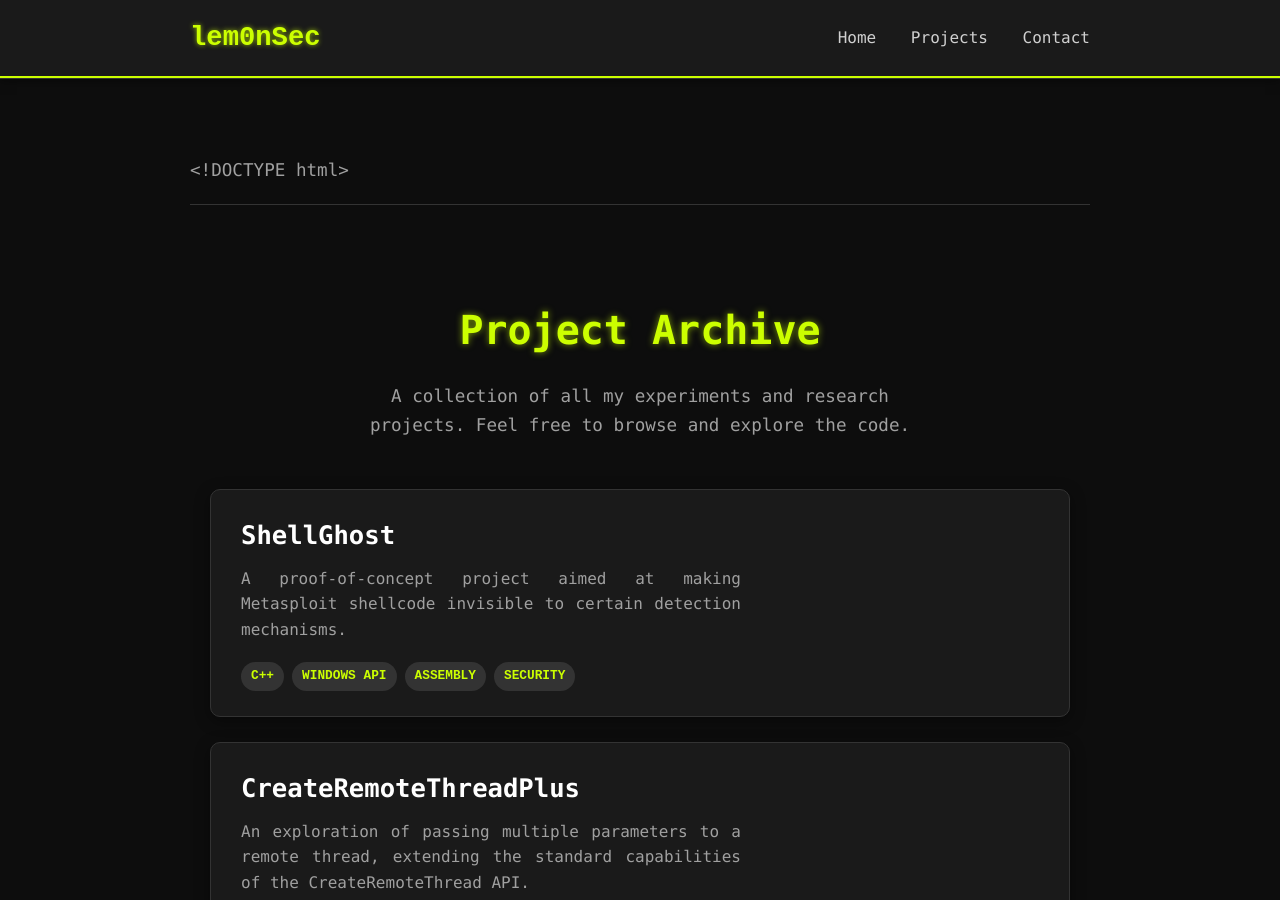
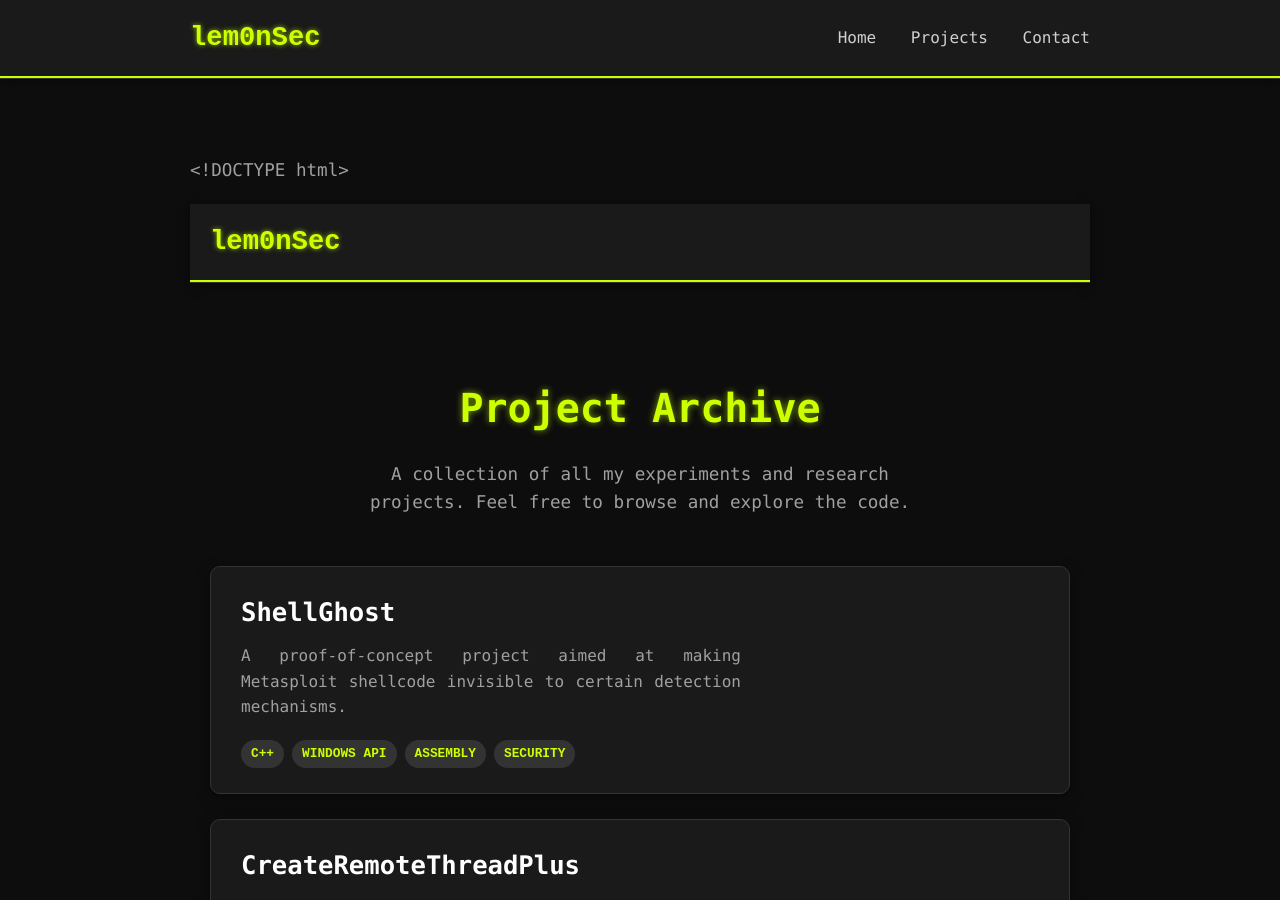
Before and after one commit to lem0nSec/lem0nSec.github.io, a Jekyll site: the page built from research_projects.md, in a window 1280 px wide and 900 px high. Built offline with Jekyll 4.4.1, drawn with Linux system fonts in a browser that asks for light colours; our own code applies the rules of GitHub Pages for plain Markdown files.

Commit message:
Update research_projects.md

```diff
--- a/research_projects.md
+++ b/research_projects.md
@@ -99,6 +99,18 @@
 </head>
 <body>
 
+
+<!--
+      This is the *same header* from your index page.
+      Using it on all pages creates consistent navigation.
+      The only change is the nav button now links back "Home".
+    -->
+    <header class="header">
+        <div class="container">
+            <a href="/" class="logo">lem0nSec</a>
+        </div>
+    </header>
+
     <main>
         <!-- Main content section for all projects -->
         <section class="content-section">
```
